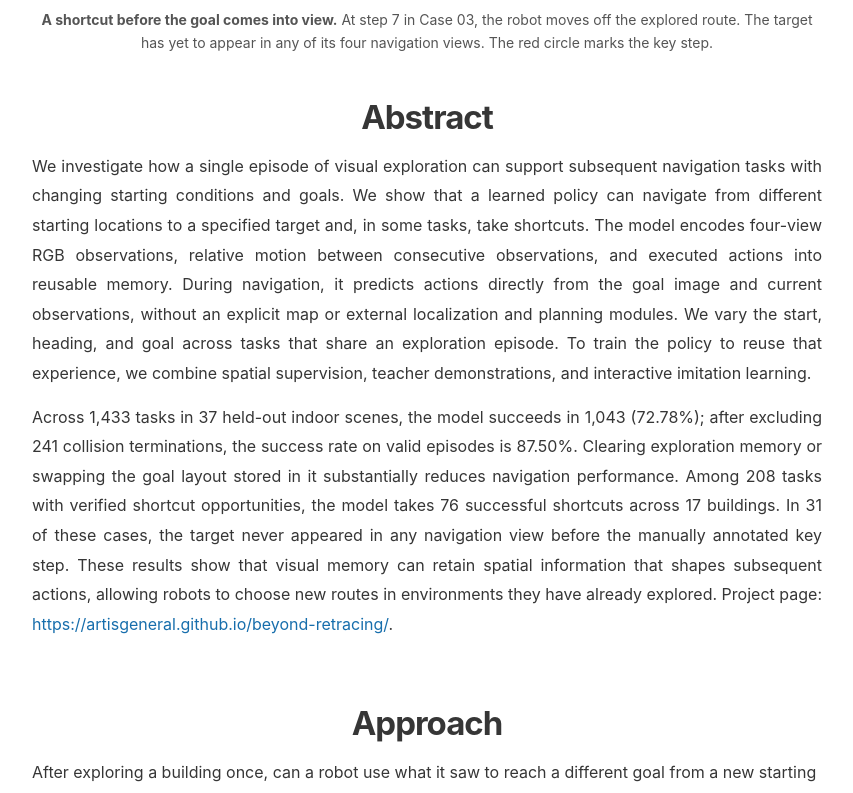
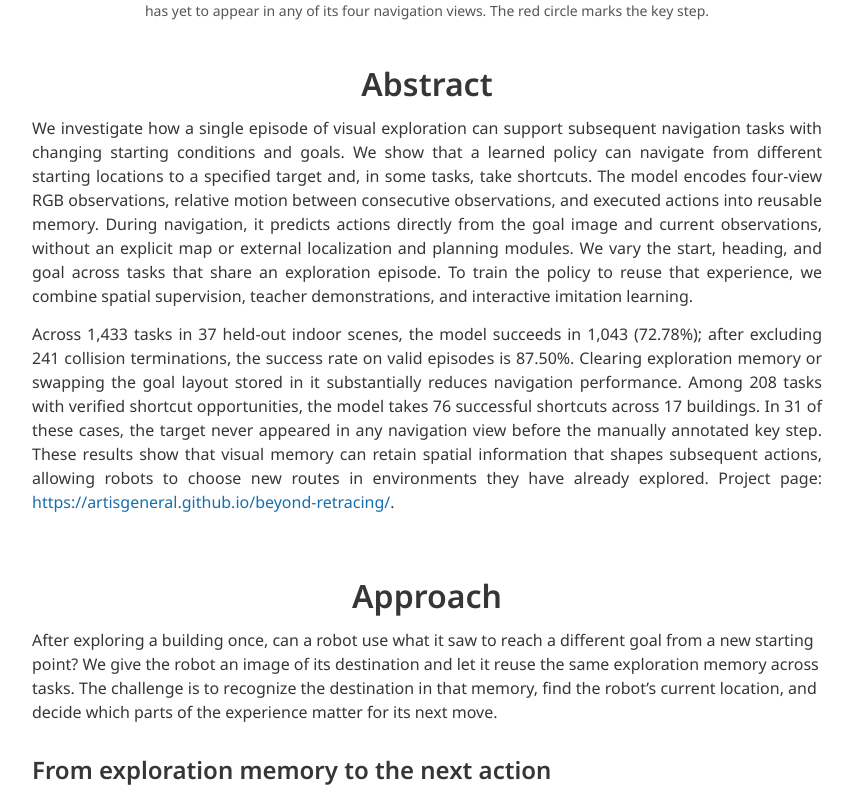
Before and after one commit to ArtIsGeneral/beyond-retracing, a plain HTML site: page index.html in a window 1280 px wide. Shown: the part 785-1578 px from the top of the page, without its empty margins (213-1066 px from the left). Drawn offline with Linux system fonts and the light colour scheme.

Commit message:
Align project page typography with OmniVLA

```diff
--- a/style.css
+++ b/style.css
@@ -1,18 +1,32 @@
+@font-face{
+  font-family:"Google Sans";
+  src:url("vendor/fonts/google-sans-latin.woff2") format("woff2");
+  font-style:normal;
+  font-weight:400 600;
+  font-display:swap;
+}
+@font-face{
+  font-family:"Noto Sans";
+  src:url("vendor/fonts/noto-sans-latin.woff2") format("woff2");
+  font-style:normal;
+  font-weight:400 600;
+  font-display:swap;
+}
 *{box-sizing:border-box}
-:root{--paper:#fff;--ink:#363636;--muted:#595959;--blue:#176eac;--line:#dedede;--mono:Consolas,monospace;color:var(--ink);background:white;font:16px/1.6 Inter,Arial,"Microsoft YaHei",sans-serif}
+:root{--paper:#fff;--ink:#363636;--muted:#595959;--blue:#176eac;--line:#dedede;--mono:Consolas,monospace;color:var(--ink);background:white;font:16px/1.5 "Noto Sans",Arial,sans-serif}
 body,figure,h1,h2,h3,p{margin:0}
 .wrap{width:min(960px,calc(100% - 44px));margin-inline:auto}
 a{color:var(--blue);text-decoration:none}a:hover{text-decoration:underline}button,input,select{font:inherit}button,select{cursor:pointer}
 :focus-visible{outline:3px solid #287db4;outline-offset:3px}
 .publication{text-align:center;padding:52px 0 32px}
-.publication h1{font:650 clamp(32px,4.1vw,50px)/1.13 Inter,Arial,sans-serif;letter-spacing:-.035em;text-wrap:balance;max-width:950px;margin:auto}
-.byline{font-size:22px;color:var(--blue);margin:22px 0 0}.affiliation{font-size:17px}.date{font-size:15px;color:var(--muted);margin:5px auto 16px}
+.publication h1{font:600 clamp(32px,4.1vw,40px)/1.125 "Google Sans",sans-serif;text-wrap:balance;max-width:950px;margin:auto}
+.byline,.affiliation{font-family:"Google Sans",sans-serif}.byline{font-size:20px;color:var(--blue);margin:22px 0 0}.affiliation{font-size:16px}.date{font-size:15px;color:var(--muted);margin:5px auto 16px}
 .resource-links{display:flex;justify-content:center;gap:7px;flex-wrap:wrap}.resource-links a,.pill{display:inline-flex;align-items:center;gap:7px;padding:6px 16px;color:white;background:#363636;border:0;border-radius:24px;font-size:15px;line-height:1.6}.resource-links a:hover,.pill:hover{color:white;background:#555;text-decoration:none}
 .lead-demo{max-width:850px;text-align:center}.lead-demo video{display:block;width:100%;aspect-ratio:980/396;background:white}
-h2{font-size:clamp(26px,3.2vw,33px);line-height:1.24;font-weight:650;text-align:center;letter-spacing:-.03em}
+h2{font-size:clamp(26px,3.2vw,32px);line-height:1.125;font-weight:600;text-align:center}
 #abstract,.results,.resources-section{padding:43px 0 16px}
 #abstract,.resources-section{max-width:790px}
-#abstract p,.results p{line-height:1.85;margin:14px auto 0;max-width:790px;text-align:justify}
+#abstract p,.results p{line-height:1.5;margin:14px auto 0;max-width:790px;text-align:justify}
 .results figure{margin:24px auto 0;max-width:875px}.results img{display:block;width:100%}
 .lead-demo figcaption,.results figcaption,.replay-shots figcaption{font-size:14px;line-height:1.6;color:#555;text-align:center;margin:8px auto 0;max-width:790px}
 .section-head{display:flex;flex-wrap:wrap;align-items:center;justify-content:space-between;gap:15px}
@@ -25,8 +39,8 @@ footer{padding:20px;text-align:center;background:#fafafa;font-size:13px}
 @media(prefers-reduced-motion:reduce){.shot img{transition:none}}
 .approach{padding:clamp(32px,5vw,48px) 0 16px}
 .approach p,.approach h3{max-width:790px;margin-inline:auto}
-.approach p{margin-top:14px;line-height:1.85}
-.approach h3{margin-top:32px;font-size:clamp(20px,2.5vw,24px);line-height:1.3;letter-spacing:-.02em}
+.approach p{margin-top:14px;line-height:1.5}
+.approach h3{margin-top:32px;font-size:clamp(20px,2.5vw,24px);line-height:1.125;font-weight:600}
 .approach figure{max-width:925px;margin:22px auto}
 .approach figure>a,.approach img{display:block}
 .approach img{width:100%;height:auto;cursor:zoom-in}
@@ -34,7 +48,7 @@ footer{padding:20px;text-align:center;background:#fafafa;font-size:13px}
 .lead-demo video{aspect-ratio:960/496;height:auto}
 .experiments{margin-top:48px;padding:44px 0 48px;background:#f7f8f8}
 .gallery-wrap{width:min(1280px,calc(100% - 48px));margin:auto}
-.gallery-intro{max-width:790px;margin:14px auto 36px;line-height:1.85}
+.gallery-intro{max-width:790px;margin:14px auto 36px;line-height:1.5}
 .gallery-row+.gallery-row{margin-top:34px}
 .resource-links{margin-top:16px;gap:5px}
 .citation{max-width:790px;padding:44px 0;scroll-margin-top:20px}
@@ -43,7 +57,7 @@ footer{padding:20px;text-align:center;background:#fafafa;font-size:13px}
 .resource-links img{width:18px;height:18px;object-fit:contain}
 .resource-unavailable{background:#656565;cursor:default}
 .gallery-row{max-width:1120px;margin-inline:auto}
-.gallery-row h3{font-size:clamp(19px,2.2vw,24px);line-height:1.3;text-align:center;margin-bottom:14px}
+.gallery-row h3{font-size:clamp(19px,2.2vw,24px);line-height:1.125;font-weight:600;text-align:center;margin-bottom:14px}
 .case-count{display:block;margin-top:3px;font-size:14px;font-weight:400;color:#59636a}
 .case-carousel{margin-inline:24px}
 .case-carousel .clip{height:auto;margin:0 5px;border:1px solid #bbc1c4;border-radius:10px;overflow:hidden;background:white}
```
Also changed, not shown: vendor/fonts/Google-Sans-OFL.txt (added), vendor/fonts/Noto-Sans-OFL.txt (added), vendor/fonts/google-sans-latin.woff2 (added), vendor/fonts/noto-sans-latin.woff2 (added).
